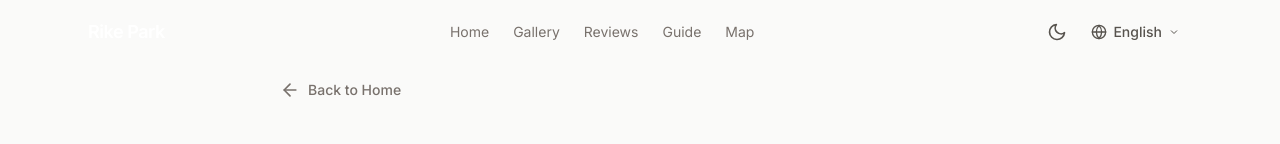
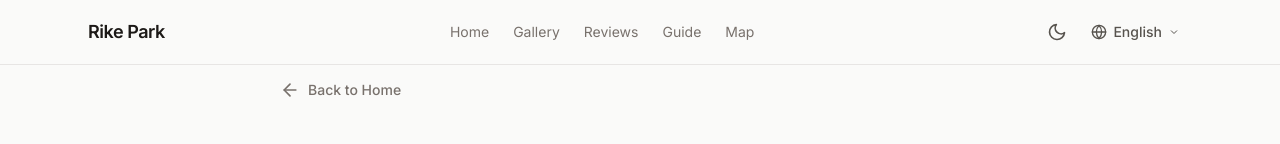
Before and after one commit to n20186005-hash/rikepark, a Next.js app: page /en/cookie-settings in a window 1280 px wide. Shown: the top 144 px of the page. Built offline with nearby package versions, Linux system fonts and the light colour scheme.

Commit message:
修复白屏
修复白屏

```diff
--- a/src/app/[locale]/cookie-settings/client.tsx
+++ b/src/app/[locale]/cookie-settings/client.tsx
@@ -1,6 +1,7 @@
 'use client';
 import Link from 'next/link';
 import { useState } from 'react';
+import { defaultLocale } from '@/i18n/config';
 
 export function CookieSettingsClient({ locale }: { locale: string }) {
   const [analyticsAccepted, setAnalyticsAccepted] = useState(true);
@@ -145,13 +146,14 @@ export function CookieSettingsClient({ locale }: { locale: string }) {
   };
 
   const currentContent = content[locale as keyof typeof content] || content.en;
+  const homeHref = locale === defaultLocale ? '/' : `/${locale}`;
 
   return (
     <div className="section-spacing min-h-screen">
       <div className="max-w-3xl mx-auto px-6">
         <div className="mb-8">
           <Link
-            href={`/${locale}`}
+            href={homeHref}
             className="inline-flex items-center gap-2 text-sm font-medium hover:opacity-80 transition-opacity"
             style={{ color: 'var(--accent)' }}
           >
--- a/src/app/[locale]/layout.tsx
+++ b/src/app/[locale]/layout.tsx
@@ -20,9 +20,8 @@ export async function generateMetadata({ params: { locale } }: { params: { local
   const messages = await getMessages({ locale });
   const meta = (messages as Record<string, Record<string, string>>).meta;
 
-  const baseUrl = 'https://www.chroniclesofgeorgia.com';
+  const baseUrl = 'https://www.rikepark.com';
 
-  // Base alternate languages for the home page (or base path)
   const alternateLanguages: Record<string, string> = {
     'ka': `${baseUrl}/ka`,
     'en': `${baseUrl}/en`,
@@ -35,7 +34,7 @@ export async function generateMetadata({ params: { locale } }: { params: { local
   const canonicalUrl = locale === defaultLocale ? baseUrl : `${baseUrl}/${locale}`;
 
   return {
-    title: meta?.title || 'Chronicles of Georgia',
+    title: meta?.title || 'Rike Park Guide',
     description: meta?.description || 'Independent tourism guide',
     metadataBase: new URL(baseUrl),
     alternates: {
@@ -74,7 +73,7 @@ export default async function LocaleLayout({
         />
       </head>
       <body className={inter.className}>
-        <NextIntlClientProvider messages={messages}>
+        <NextIntlClientProvider locale={locale} messages={messages}>
           <ThemeProvider>
             <Header />
             <main>{children}</main>
--- a/src/components/Header.tsx
+++ b/src/components/Header.tsx
@@ -1,11 +1,24 @@
 'use client';
-import { useTranslations } from 'next-intl';
+import { useLocale, useTranslations } from 'next-intl';
 import LanguageToggle from './LanguageToggle';
 import ThemeToggle from './ThemeToggle';
-import { useState, useEffect } from 'react';
+import { useState, useEffect, useMemo } from 'react';
+import { usePathname } from 'next/navigation';
+import { defaultLocale, locales } from '@/i18n/config';
+
+function isHomePathname(pathname: string): boolean {
+  const parts = pathname.split('/').filter(Boolean);
+  if (parts.length === 0) return true;
+  if (parts.length === 1 && locales.includes(parts[0] as (typeof locales)[number])) return true;
+  return false;
+}
 
 export default function Header() {
   const t = useTranslations('nav');
+  const locale = useLocale();
+  const pathname = usePathname();
+  const isHome = useMemo(() => isHomePathname(pathname), [pathname]);
+  const homeBase = locale === defaultLocale ? '/' : `/${locale}`;
   const [scrolled, setScrolled] = useState(false);
 
   useEffect(() => {
@@ -15,25 +28,27 @@ export default function Header() {
     return () => window.removeEventListener('scroll', handleScroll);
   }, []);
 
+  const barSolid = scrolled || !isHome;
+
   return (
     <header
       className="fixed top-0 left-0 right-0 z-50 transition-all duration-300"
       style={{
-        background: scrolled ? 'var(--bg-primary)' : 'transparent',
-        borderBottom: scrolled ? '1px solid var(--border-color)' : 'none',
-        backdropFilter: scrolled ? 'blur(12px)' : 'none',
+        background: barSolid ? 'var(--bg-primary)' : 'transparent',
+        borderBottom: barSolid ? '1px solid var(--border-color)' : 'none',
+        backdropFilter: barSolid ? 'blur(12px)' : 'none',
       }}
     >
       <div className="max-w-6xl mx-auto px-6 h-16 flex items-center justify-between">
-        <a href="#" className="text-lg font-semibold tracking-tight" style={{ color: scrolled ? 'var(--text-primary)' : '#fff' }}>
+        <a href={isHome ? '#' : homeBase} className="text-lg font-semibold tracking-tight" style={{ color: barSolid ? 'var(--text-primary)' : '#fff' }}>
           Rike Park
         </a>
-        <nav className="hidden md:flex items-center gap-6 text-sm" style={{ color: scrolled ? 'var(--text-secondary)' : 'rgba(255,255,255,0.85)' }}>
-          <a href="#intro" className="hover:opacity-70 transition-opacity">{t('home')}</a>
-          <a href="#gallery" className="hover:opacity-70 transition-opacity">{t('gallery')}</a>
-          <a href="#reviews" className="hover:opacity-70 transition-opacity">{t('reviews')}</a>
-          <a href="#guide" className="hover:opacity-70 transition-opacity">{t('guide')}</a>
-          <a href="#map" className="hover:opacity-70 transition-opacity">{t('map')}</a>
+        <nav className="hidden md:flex items-center gap-6 text-sm" style={{ color: barSolid ? 'var(--text-secondary)' : 'rgba(255,255,255,0.85)' }}>
+          <a href={isHome ? '#intro' : `${homeBase}#intro`} className="hover:opacity-70 transition-opacity">{t('home')}</a>
+          <a href={isHome ? '#gallery' : `${homeBase}#gallery`} className="hover:opacity-70 transition-opacity">{t('gallery')}</a>
+          <a href={isHome ? '#reviews' : `${homeBase}#reviews`} className="hover:opacity-70 transition-opacity">{t('reviews')}</a>
+          <a href={isHome ? '#guide' : `${homeBase}#guide`} className="hover:opacity-70 transition-opacity">{t('guide')}</a>
+          <a href={isHome ? '#map' : `${homeBase}#map`} className="hover:opacity-70 transition-opacity">{t('map')}</a>
         </nav>
         <div className="flex items-center gap-1">
           <ThemeToggle />
```
